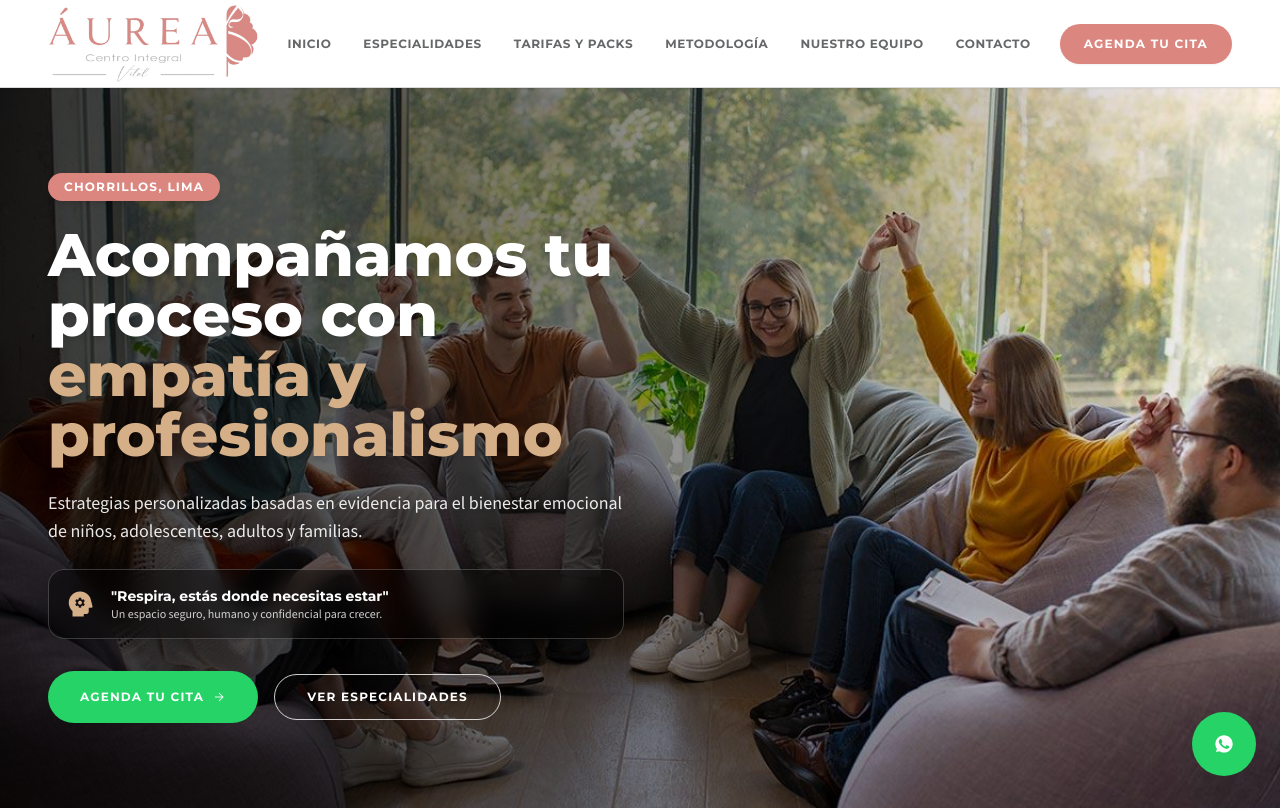
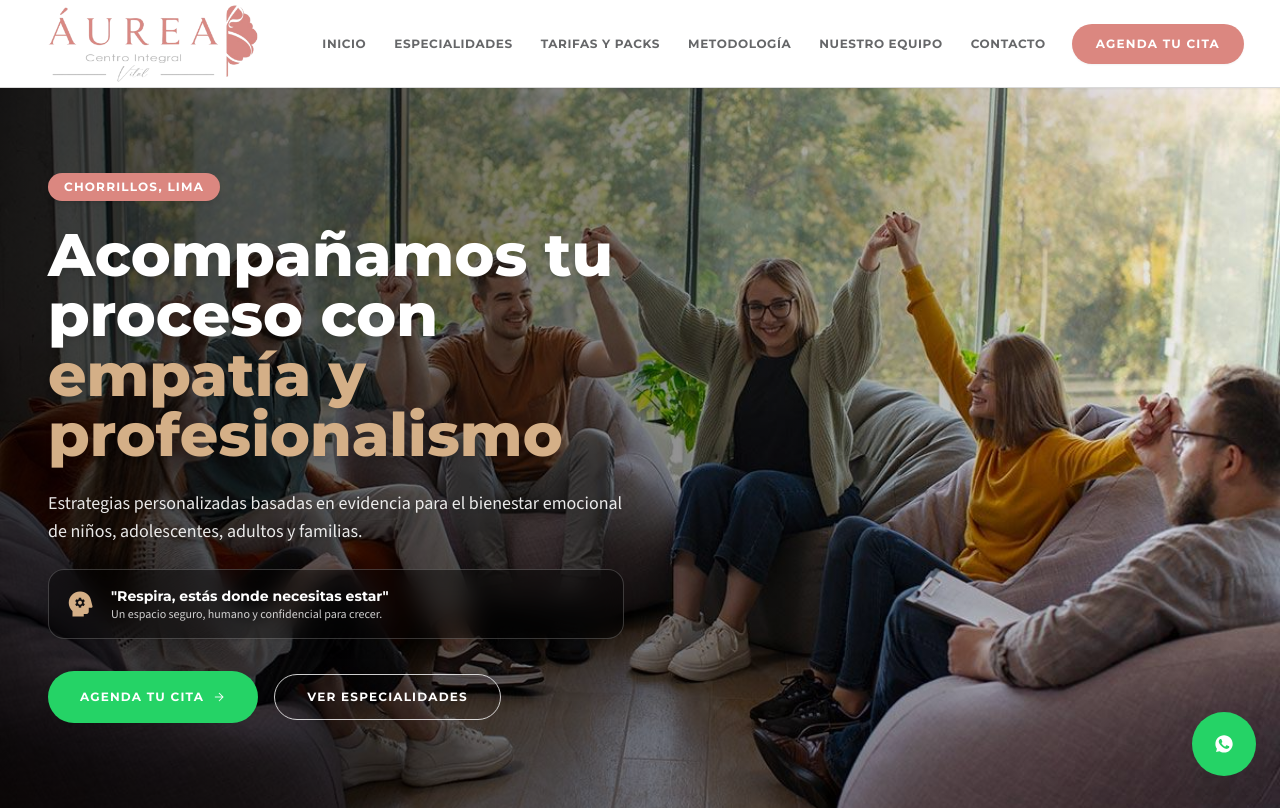
Before and after one commit to BryanRT28/Aurea-Vital-maqueta, a plain HTML site: page index.html in a window 1280 px wide. Shown: the top 810 px of the page. Drawn offline with nearby package versions, Linux system fonts and the light colour scheme.

Commit message:
Add files via upload

```diff
--- a/index.html
+++ b/index.html
@@ -93,14 +93,14 @@
 
 <!-- TopNavBar -->
 <header class="fixed top-0 left-0 w-full z-50 bg-surface/95 backdrop-blur-md border-b border-gris-claro shadow-sm h-[88px]">
-    <div class="max-w-[1280px] mx-auto h-full px-6 md:px-12 flex justify-between items-center relative">
+    <div class="max-w-[1280px] mx-auto h-full px-6 md:px-12 flex items-center relative">
         <!-- Logo en Header -->
-        <a class="flex items-center group py-2" href="#inicio">
+        <a class="flex items-center shrink-0 py-2" href="#inicio">
             <img src="img/logo-removebg-preview.png" alt="Logo Áurea Vital" class="h-20 md:h-20 w-auto object-contain transition-transform group-hover:scale-105" />
         </a>
 
-        <!-- Menú Escritorio -->
-        <nav class="hidden md:flex items-center gap-6 lg:gap-8 font-headline text-xs font-bold uppercase tracking-wider text-gris-principal">
+        <!-- Menú (Mantiene su posición limpia respecto al logo) -->
+        <nav class="hidden md:flex items-center gap-5 lg:gap-7 font-headline text-xs font-bold uppercase tracking-wider text-gris-principal ml-12 lg:ml-16">
             <a class="hover:text-oro-rosa transition-colors py-1" href="#inicio">Inicio</a>
             <a class="hover:text-oro-rosa transition-colors py-1" href="#servicios">Especialidades</a>
             <a class="hover:text-oro-rosa transition-colors py-1" href="#paquetes">Tarifas y Packs</a>
@@ -109,15 +109,15 @@
             <a class="hover:text-oro-rosa transition-colors py-1" href="#contacto">Contacto</a>
         </nav>
 
-        <!-- Botón Acción Escritorio -->
-        <div class="hidden lg:flex items-center gap-4">
+        <!-- Botón Acción Escritorio (Solo este elemento se mueve a la derecha con -mr-3) -->
+        <div class="hidden lg:flex items-center gap-4 ml-auto -mr-3">
             <a href="https://wa.me/51922761436?text=Hola,%20deseo%20agendar%20una%20cita%20en%20Áurea%20Centro%20Integral." target="_blank" class="bg-oro-rosa text-white font-headline text-xs uppercase font-bold tracking-widest px-6 py-3 rounded-full hover:bg-oro-rosa/90 transition-all shadow-sm hover:shadow-md">
                 Agenda tu Cita
             </a>
         </div>
 
         <!-- Botón Menú Móvil -->
-        <button id="menu-btn" aria-label="Menú Principal" type="button" class="md:hidden text-gris-principal p-2 focus:outline-none">
+        <button id="menu-btn" aria-label="Menú Principal" type="button" class="md:hidden text-gris-principal p-2 focus:outline-none ml-auto">
             <span class="material-symbols-outlined text-3xl pointer-events-none">menu</span>
         </button>
 
```
